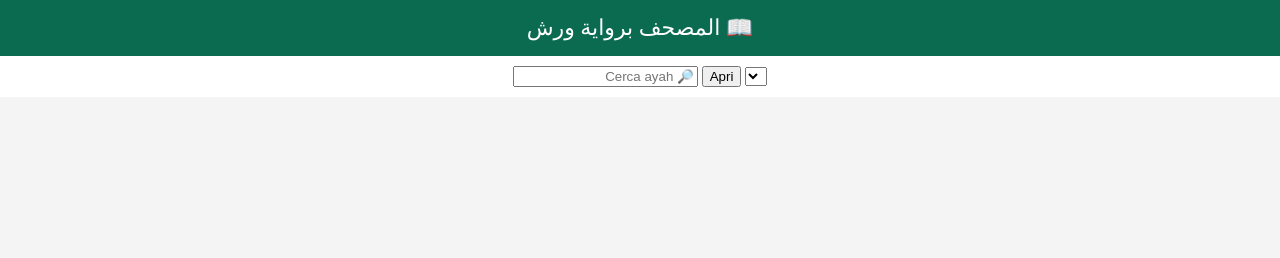
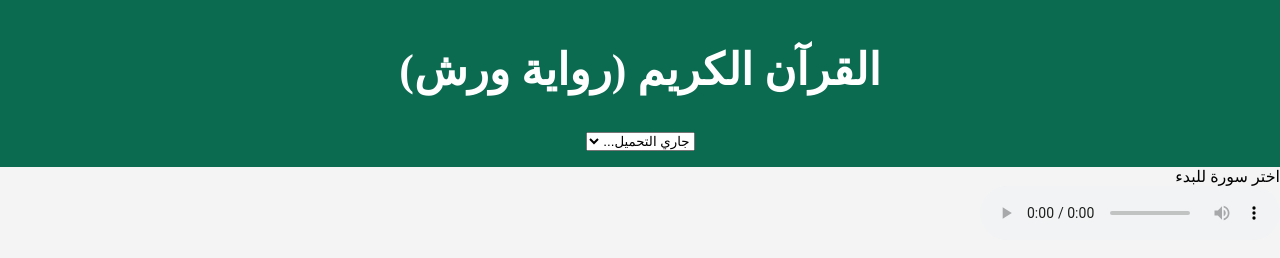
Before and after one commit to alaouih22-cyber/WarshQuran, a plain HTML site: page index.html in a window 1280 px wide. Drawn offline with Linux system fonts and the light colour scheme.

Commit message:
Update index.html

```diff
--- a/index.html
+++ b/index.html
@@ -1,42 +1,33 @@
 <!DOCTYPE html>
 <html lang="ar" dir="rtl">
-
 <head>
-
     <meta charset="UTF-8">
-<meta name="viewport" content="width=device-width,initial-scale=1">
-
-<title>Quran Warsh</title>
-
+    <meta name="viewport" content="width=device-width, initial-scale=1.0">
+    <title>Easy Quran Clone - Warsh</title>
     <link rel="stylesheet" href="style.css">
     <link rel="manifest" href="manifest.json">
-
+    <meta name="theme-color" content="#2c3e50">
 </head>
-
 <body>
-
     <header>
-📖 المصحف برواية ورش
+        <h1>القرآن الكريم (رواية ورش)</h1>
+        <select id="surahSelect"><option>جاري التحميل...</option></select>
     </header>
 
-<div class="toolbar">
+    <main id="quranContainer">
+        <div id="ayahText" class="quran-text">اختر سورة للبدء</div>
+        <div id="tafsirText" class="tafsir-text"></div>
+    </main>
 
-<select id="surah"></select>
-
-<button onclick="openPage()">Apri</button>
-
-<input id="search" placeholder="🔎 Cerca ayah">
-
-</div>
-
-<div id="mushaf"></div>
-
-<div id="tafsirBox">
-<button onclick="closeTafsir()">Chiudi</button>
-<div id="tafsirText"></div>
-</div>
+    <footer class="player">
+        <audio id="audioPlayer" controls></audio>
+    </footer >
 
     <script src="app.js"></script>
-
+    <script>
+        if ('serviceWorker' in navigator) {
+            navigator.serviceWorker.register('sw.js');
+        }
+    </script>
 </body>
 </html>
```
Lines whose indentation alone changed are shown as unchanged.
